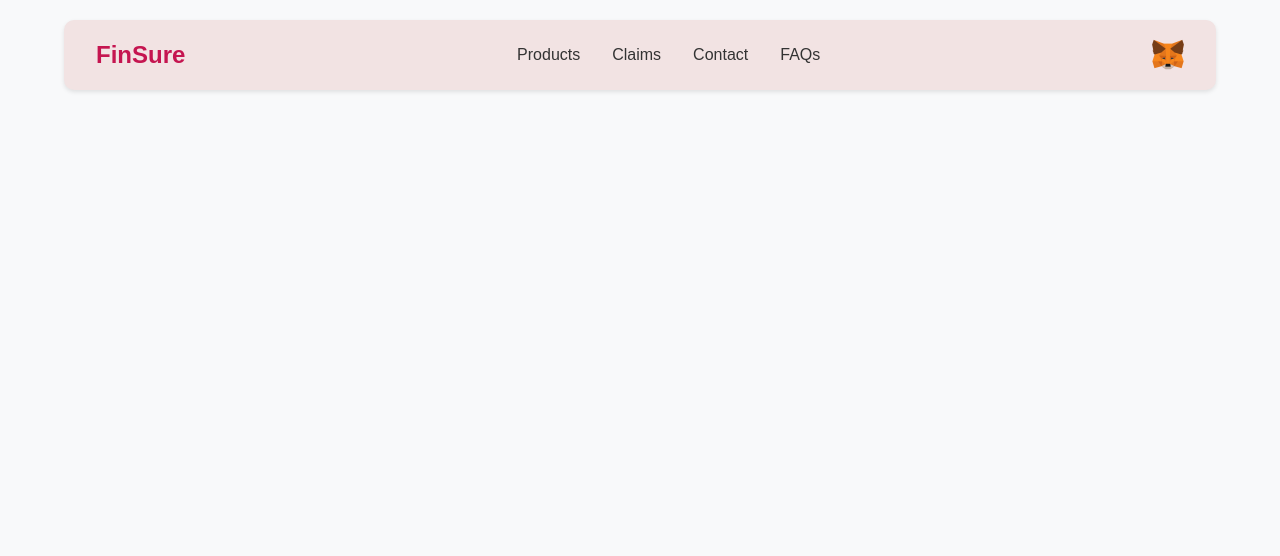
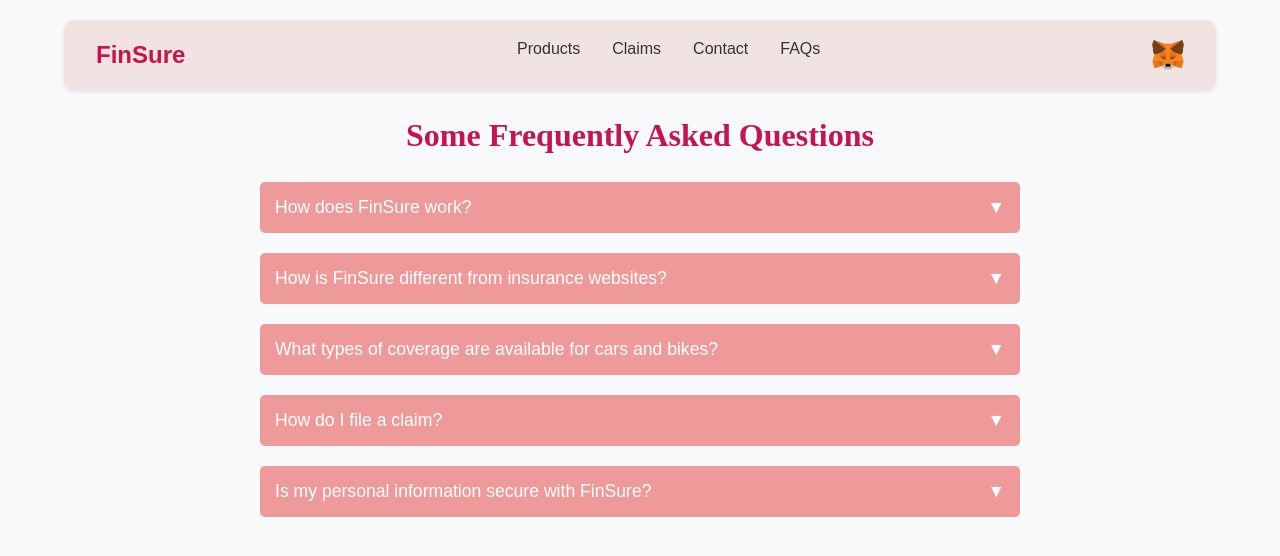
Before and after one commit to Ekant-Sahu/client, a React (Create React App) app: page /faq in a window 1280 px wide. Shown: the top 556 px of the page. Built offline with nearby package versions, Linux system fonts and the light colour scheme.

Commit message:
code updated

```diff
--- a/src/App.js
+++ b/src/App.js
@@ -16,6 +16,7 @@ import CarIn from './components/Pages/Cars/car';
 import OwnDam from './components/Pages/Cars/owndam';
 import ZeroCar from './components/Pages/Cars/zerodepr';
 import ElectricCar from './components/Pages/Cars/electric';
+import FAQShow from './components/FAQ/faqshow';
 
 function App() {
   return (
@@ -36,6 +37,7 @@ function App() {
         <Route path="/products/car/own-damage" element={<OwnDam/>}/>
         <Route path="/products/car/zero-depreciation" element={<ZeroCar/>}/>
         <Route path='/products/car/electric' element={<ElectricCar/>}/>
+        <Route path='/faq' element={<FAQShow/>}/>
       </Routes>
     </Router>
   );
--- a/src/components/Contact/contact.css
+++ b/src/components/Contact/contact.css
@@ -36,9 +36,7 @@
     width: 0;
   }
 
-  .ctc.dark {
-    color: #ff6b81;
-  }
+
 
   .contact-container {
     padding: 50px;
@@ -46,19 +44,15 @@
     display: flex;
     justify-content: center;
     align-items: center;
-    background-color: hsl(0, 35%, 92%);
-    border: 1px solid #c36969;
+    background-color: white;
+    /* border: 1px solid #c36969; */
     border-radius: 8px;
     box-shadow: 0 4px 8px rgba(0, 0, 0, 0.3);
     font-family: Montserrat;
     transition: background-color 0.3s, border-color 0.3s, color 0.3s;
   }
 
-  .contact-container.dark {
-    background-color: #222;
-    border-color: #555;
-    color: #ddd;
-  }
+
 
   .contact-form {
     flex: 1;
--- /dev/null
+++ b/src/components/FAQ/faq.css
@@ -0,0 +1,67 @@
+body {
+    font-family: Arial, sans-serif;
+    /* background-color: #ffe6e6; */
+    margin: 0;
+    padding: 0;
+  }
+
+  .faq-page {
+    max-width: 800px;
+    margin: 0 auto;
+    padding: 20px;
+    text-align: center;
+  }
+
+  @keyframes typing {
+    from { width: 0%; }
+    to { width: 100%; }
+  }
+
+  .faq-page h1 {
+    font-family: Signika;
+    color: #c51550;
+    overflow: hidden;
+    white-space: nowrap;
+    animation: typing 1.5s forwards;
+    font-size: 2.0rem;
+    width: 0;
+  }
+
+  .faq-item {
+    margin: 20px 0;
+  }
+
+  .faq-question {
+    background-color: #ee9a9a;
+    color: white;
+    border: none;
+    padding: 15px;
+    width: 100%;
+    text-align: left;
+    font-size: 1.1em;
+    cursor: pointer;
+    border-radius: 5px;
+    outline: none;
+  }
+
+  .faq-question:after {
+    content: '\25BC';
+    float: right;
+  }
+
+  .faq-answer {
+    background-color: #ebaaaa;
+    padding: 10px;
+    display: none;
+    text-align: left;
+    border-radius: 5px;
+    margin-top: 5px;
+  }
+
+  .faq-question.active:after {
+    content: '\25B2';
+  }
+
+  .faq-answer.show {
+    display: block;
+  }
--- /dev/null
+++ b/src/components/FAQ/faq.js
@@ -0,0 +1,42 @@
+import React from 'react';
+import './faq.css';
+
+const FAQ=()=> {
+  return (
+    <div className="faq-page">
+      <h1>Some Frequently Asked Questions</h1>
+      <div className="faq-item">
+        <button className="faq-question">How does FinSure work?</button>
+        <div className="faq-answer">
+          FinSure leverages blockchain technology to provide secure, transparent, and efficient insurance services. Policies are recorded on a decentralized ledger, which ensures transparency and reduces fraud. Claims are processed automatically through smart contracts, making the process faster and more reliable.
+        </div>
+      </div>
+      <div className="faq-item">
+        <button className="faq-question">How is FinSure different from insurance websites?</button>
+        <div className="faq-answer">
+          FinSure uses Blockchain technology which eliminates the need for intermediaries, reducing administrative costs and increasing efficiency. It offers enhanced security through cryptographic encryption and provides transparent and immutable records of all transactions, ensuring that all parties have access to the same information.
+        </div>
+      </div>
+      <div className="faq-item">
+        <button className="faq-question">What types of coverage are available for cars and bikes?</button>
+        <div className="faq-answer">
+          FinSure covers various aspects, including collision, comprehensive, and personal injury protection for cars and bikes. We also offer customizable policies to suit individual needs, ensuring that you get the coverage that best fits your requirements. We also provide insurance for electric vehicles.
+        </div>
+      </div>
+      <div className="faq-item">
+        <button className="faq-question">How do I file a claim?</button>
+        <div className="faq-answer">
+          Filing a claim is simple and quick. You can submit a claim through our claims section by providing necessary details and documentation. Smart contracts automatically validate and process claims, ensuring a swift and efficient resolution.
+        </div>
+      </div>
+      <div className="faq-item">
+        <button className="faq-question">Is my personal information secure with FinSure?</button>
+        <div className="faq-answer">
+          Yes, We use blockchain technology which ensures the highest level of security for your personal information. All data is encrypted and stored on a decentralized ledger, making it nearly impossible for unauthorized parties to access or tamper with your information.
+        </div>
+      </div>
+    </div>
+  );
+}
+
+export default FAQ;
--- /dev/null
+++ b/src/components/FAQ/faqshow.js
@@ -0,0 +1,53 @@
+import React, { useState } from 'react';
+import './faq.css';
+const FAQShow=()=>{
+  const [activeIndex, setActiveIndex] = useState(null);
+
+  const toggleFaq = (index) => {
+    setActiveIndex(activeIndex === index ? null : index);
+  };
+
+  return (
+    <div className="faq-page">
+      <h1>Some Frequently Asked Questions</h1>
+      {faqData.map((faq, index) => (
+        <div key={index} className="faq-item">
+          <button
+            className={`faq-question ${activeIndex === index ? 'active' : ''}`}
+            onClick={() => toggleFaq(index)}
+          >
+            {faq.question}
+          </button>
+          <div className={`faq-answer ${activeIndex === index ? 'show' : ''}`}>
+            {faq.answer}
+          </div>
+        </div>
+      ))}
+    </div>
+  );
+}
+
+const faqData = [
+  {
+    question: 'How does FinSure work?',
+    answer: 'FinSure leverages blockchain technology to provide secure, transparent, and efficient insurance services. Policies are recorded on a decentralized ledger, which ensures transparency and reduces fraud. Claims are processed automatically through smart contracts, making the process faster and more reliable.'
+  },
+  {
+    question: 'How is FinSure different from insurance websites?',
+    answer: 'FinSure uses Blockchain technology which the need for intermediaries, reducing administrative costs and increasing efficiency. It offers enhanced security through cryptographic encryption and provides transparent and immutable records of all transactions, ensuring that all parties have access to the same information.'
+  },
+  {
+    question: 'What types of coverage are available for cars and bikes?',
+    answer: 'FinSure covers various aspects, including collision, comprehensive, and personal injury protection for cars and bikes. We also offer customizable policies to suit individual needs, ensuring that you get the coverage that best fits your requirements. We also provide insurance for electric vehicles.'
+  },
+  {
+    question: 'How do I file a claim?',
+    answer: 'Filing a claim is simple and quick. You can submit a claim through our claims section by providing necessary details and documentation. Smart contracts automatically validate and process claims, ensuring a swift and efficient resolution.'
+  },
+  {
+    question: 'Is my personal information secure with FinSure?',
+    answer: 'Yes, FinSure uses blockchain technology which ensures the highest level of security for your personal information. All data is encrypted and stored on a decentralized ledger, making it nearly impossible for unauthorized parties to access or tamper with your information.'
+  },
+];
+
+export default FAQShow;
--- a/src/components/Navbar/Navbar.css
+++ b/src/components/Navbar/Navbar.css
@@ -37,9 +37,9 @@ body {
   font-weight: bold;
 }
 
+
 .nav-links ul {
   display: flex;
-  flex-direction: row;
   list-style-type: none;
   margin: 0;
   padding: 0;
@@ -48,10 +48,24 @@ body {
 .nav-links li {
   margin: 0 1rem;
   align-items: center;
-  position: relative;
+  padding-bottom: 2px;
+  background-image: linear-gradient(#c36969 0 0);
+  background-position: 0 100%;
+  background-size: 0% 2px;
+  background-repeat: no-repeat;
+  transition: background-size 0.3s, background-position 0s 0.3s;
 }
 
-.nav-links li:hover {
+.nav-links li::after{
+  content: '';
+  width: 0px;
+  height: 10px;
+  display: block;
+  background: #c36969;
+  transition: 300ms;
+}
+
+.nav-links li:hover  {
   background-position: 100% 100%;
   background-size: 100% 4px;
   color: #c36969;
@@ -61,6 +75,7 @@ body {
   text-decoration: none;
   color: inherit;
 }
+
 
 .metamask-section {
   display: flex;
--- a/src/components/Navbar/Navbar.js
+++ b/src/components/Navbar/Navbar.js
@@ -111,7 +111,7 @@ const Navbar = () => {
 
             <li><NavLink to="/claims" className="nav-link">Claims</NavLink></li>
             <li><NavLink to="/contact" className="nav-link">Contact</NavLink></li>
-            <li><NavLink to="/resources" className="nav-link">FAQs</NavLink></li>
+            <li><NavLink to="/faq" className="nav-link">FAQs</NavLink></li>
           </ul>
         </div>
         <div className="metamask-section">
--- a/src/components/Welcome/welcome.css
+++ b/src/components/Welcome/welcome.css
@@ -25,6 +25,7 @@
     flex-direction: row;
     gap: 100px;
     transition: background-color 0.3s, color 0.3s;
+    margin-bottom: 120px;
   }
 
   .text-content {
--- a/src/components/Welcome/welcome.js
+++ b/src/components/Welcome/welcome.js
@@ -4,6 +4,8 @@ import { faCar, faMotorcycle } from '@fortawesome/free-solid-svg-icons';
 import insureImage from '../../assets/insure.png';
 import "./welcome.css"
 import { NavLink } from 'react-router-dom';
+import Contact from '../Contact/contact';
+import FAQShow from '../FAQ/faqshow';
 
 const Welcome= () => {
 
@@ -41,7 +43,8 @@ const Welcome= () => {
     <img src={insureImage} alt='insure'/>
   </div>
 </div>
-
+<Contact/>
+<FAQShow/>
 </>
 );
 };
--- a/src/components/forms/styles.css
+++ b/src/components/forms/styles.css
@@ -16,7 +16,7 @@
   margin-top: 50px;
 }
 .form-container {
-  background-color: hsl(0, 35%, 92%);
+  background-color: white;
   padding: 40px 60px;
   border-radius: 10px;
   box-shadow: 0 4px 8px rgba(235, 126, 126, 0.204);
```
